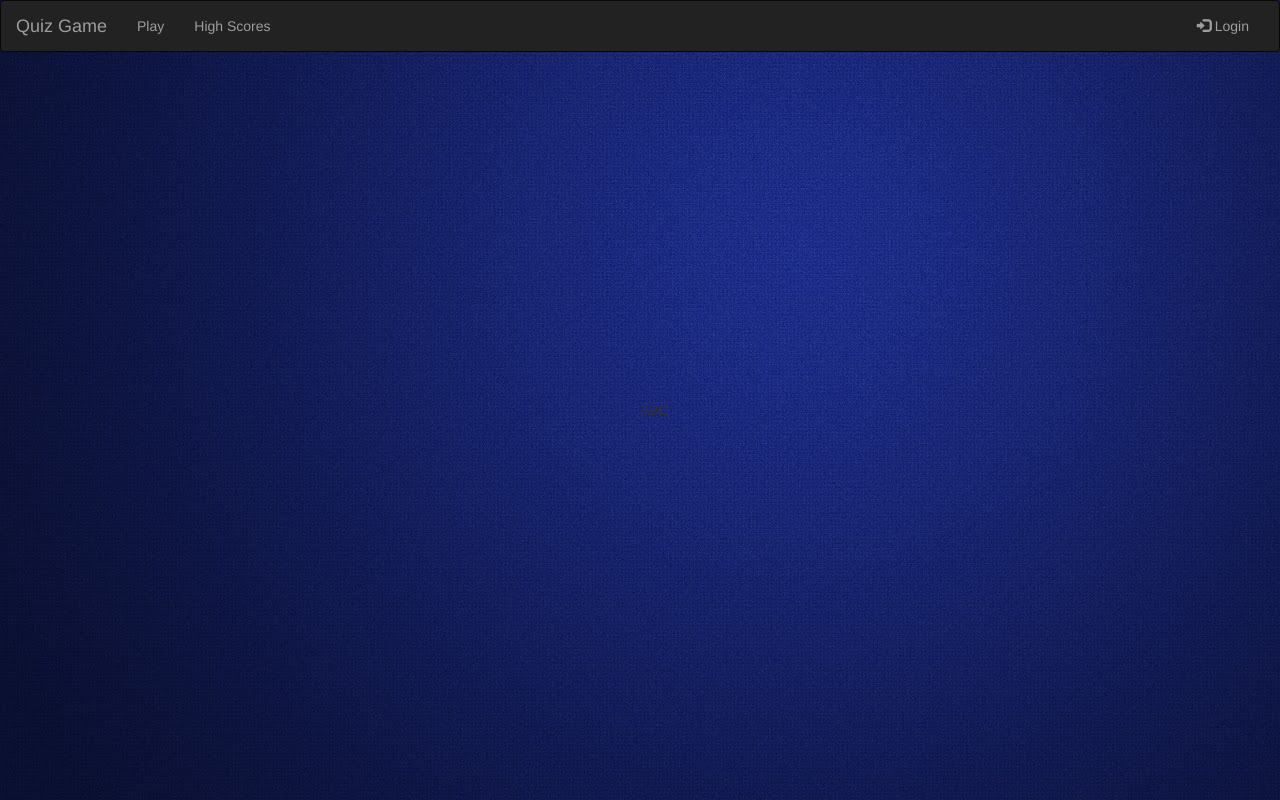
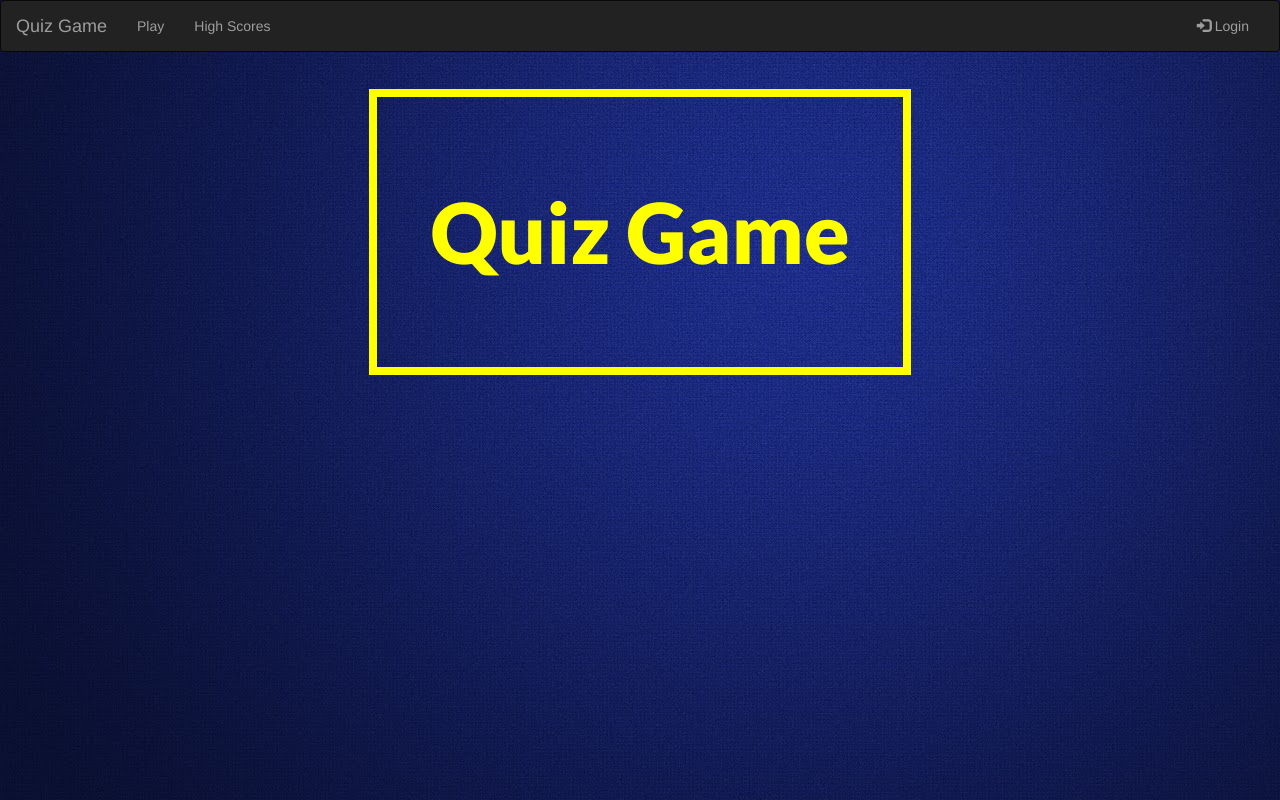
Before and after one commit to sukrutrao/Quiz-Game, a website: page public/index.html in a window 1280 px wide. Drawn offline with nearby package versions, Linux system fonts and the light colour scheme.

Commit message:
Added heading in the home page

```diff
--- a/public/index.html
+++ b/public/index.html
@@ -8,14 +8,41 @@
         <script src="https://maxcdn.bootstrapcdn.com/bootstrap/3.3.7/js/bootstrap.min.js"></script>
         <link rel="stylesheet" href="http://maxcdn.bootstrapcdn.com/bootstrap/3.3.6/css/bootstrap.min.css">
         <script src="firstpagescript.js"></script>
+        <link href="https://fonts.googleapis.com/css?family=Lato:900" rel="stylesheet">
         <style>
           body{
             background-image: url(/Images/bluebackground.jpg);
           }
+          #enclosebuttons{
+            height: 40vh;
+            line-height: 32vh;
+            position: relative;
+          }
           #nameandoptions{
-          position: fixed;
-          top: 50%;
-          left: 50%;
+            font-size: 600%;
+            text-align: center;
+            position: relative;
+            height: 80%;
+            width: 40%;
+            margin: 0 auto;
+            font-family: 'Lato', sans-serif;
+
+            color: #ffff00;
+
+
+          }
+          #nameandoptions:after {
+            content: '';
+            position: absolute;
+            top: -15px;
+            left: -15px;
+            right: -15px;
+            bottom: -15px;
+            border: 8px solid #ffff00;
+          }
+          #top{
+            height: 10%;
+            position: relative;
           }
         </style>
     </head>
@@ -41,7 +68,11 @@
           </div>
         </div>
       </nav>
-      <div id="nameandoptions">ABC</div>
+      <div id="enclosebuttons">
+        <div id="top">&nbsp;</div>
+        <div id="nameandoptions">Quiz Game</div>
+
+      </div>
       <!--  <div><h1>Quiz Game</h1></div>
         <div id="playgame" class="btn btn-default btn-sm ">Play Game</div>
         <div id="leaderboard" class="btn btn-default btn-sm ">Leaderboard</div>-->
```
